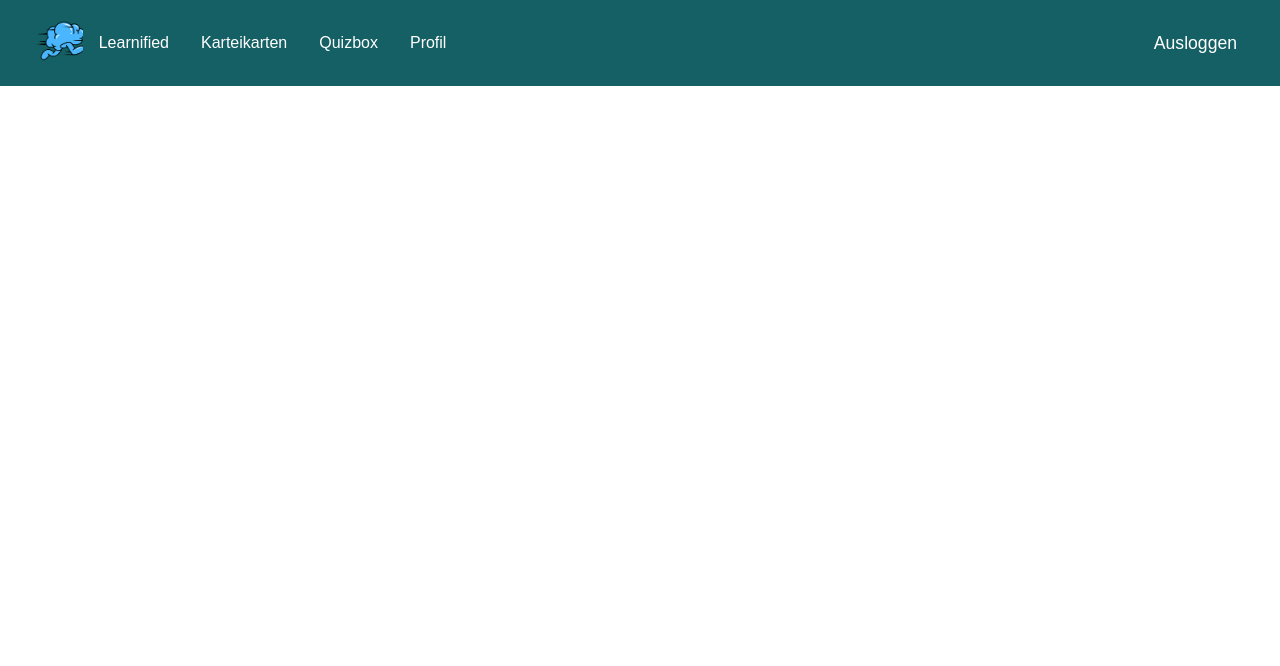
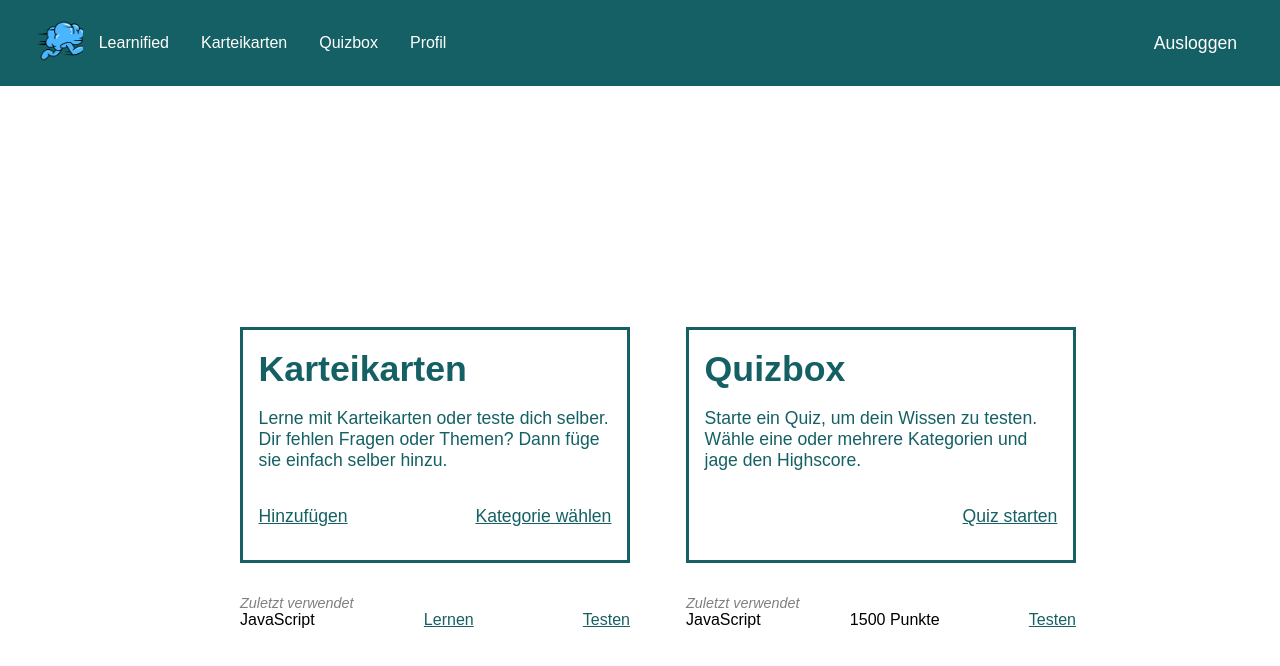
Before and after one commit to coding-bootcamps-eu/final-project-2024-08-learn-app, a Vue app: page / in a window 1280 px wide. Shown: the top 666 px of the page. Built offline with nearby package versions, Linux system fonts and the light colour scheme.

Commit message:
Home View Prototyp erstellt

```diff
--- a/src/views/HomeView.vue
+++ b/src/views/HomeView.vue
@@ -1,4 +1,154 @@
 <template>
-  <main>
-  </main>
+  <div class="home-view-wrapper">
+    <section class="home-view-container">
+      <section class="indexcards">
+        <HomeViewCard
+          :showRight="true"
+          :showLeft="true"
+          :cardText="this.text1"
+          class="index-card"
+          cardHeader="Karteikarten"
+          textLeft="Hinzufügen"
+          textRight="Kategorie wählen"
+        />
+        <div class="card-container">
+          <p class="last-used"><em> Zuletzt verwendet</em></p>
+          <div class="kartei-wrapper">
+            <p class="last-tag">JavaScript</p>
+            <RouterLink class="menu" :to="{ name: 'home' }">Lernen</RouterLink>
+            <RouterLink class="menu" :to="{ name: 'home' }">Testen</RouterLink>
+          </div>
+        </div>
+        <hr />
+      </section>
+
+      <section class="quizbox">
+        <HomeViewCard
+          :showRight="true"
+          :showLeft="false"
+          :cardText="this.text2"
+          class="quiz-card"
+          cardHeader="Quizbox"
+          textLeft=""
+          textRight="Quiz starten"
+        />
+        <div class="quiz-container">
+          <p class="last-used"><em>Zuletzt verwendet</em></p>
+          <div class="quiz-wrapper">
+            <p class="last-tag">JavaScript</p>
+            <p>1500 Punkte</p>
+            <RouterLink class="menu" :to="{ name: 'home' }">Testen</RouterLink>
+          </div>
+        </div>
+      </section>
+    </section>
+  </div>
 </template>
+<script>
+import HomeViewCard from '@/components/HomeViewCard.vue'
+
+export default {
+  data() {
+    return {
+      text1:
+        'Lerne mit Karteikarten oder teste dich selber. Dir fehlen Fragen oder Themen? Dann füge sie einfach selber hinzu.',
+      text2:
+        'Starte ein Quiz, um dein Wissen zu testen. Wähle eine oder mehrere Kategorien und jage den Highscore.',
+    }
+  },
+  components: {
+    HomeViewCard,
+  },
+}
+</script>
+
+<style scoped>
+.home-view-wrapper {
+  height: 100vh;
+  display: flex;
+  justify-content: center;
+  align-items: center;
+}
+
+.home-view-container {
+  display: flex;
+  flex-direction: column;
+  margin-inline: 1rem;
+  gap: 7%;
+}
+
+.indexcards,
+.quizbox {
+  max-width: 370px;
+  min-width: 300px;
+  margin-left: auto;
+  margin-right: auto;
+  margin-top: 3rem;
+  margin-bottom: 2rem;
+}
+.card-container {
+  margin: 2rem auto 2rem auto;
+  font-size: 1rem;
+}
+
+.quiz-card,
+.index-card {
+  color: white;
+  background-color: var(--clr-green-dark);
+}
+.quiz-container {
+  margin: 2rem auto 2rem auto;
+  font-size: 1rem;
+}
+
+.last-used {
+  font-size: 0.9rem;
+  color: grey;
+}
+.last-tag {
+  display: inline;
+}
+.menu {
+  color: var(--clr-green-dark);
+}
+
+.kartei-wrapper {
+  display: flex;
+  align-items: center;
+  justify-content: space-between;
+}
+
+.quiz-wrapper {
+  display: flex;
+  align-items: center;
+  justify-content: space-between;
+}
+
+hr {
+  border-color: lightgray;
+  border-width: 1px;
+  width: 50%;
+  margin: auto;
+}
+
+@media (min-width: 768px) {
+  .home-view-container {
+    flex-direction: row;
+  }
+  .indexcards,
+  .quizbox {
+    min-width: 390px;
+    max-width: 400px;
+    aspect-ratio: 10/6;
+  }
+  .quiz-card,
+  .index-card {
+    background-color: white;
+    color: var(--clr-green-dark);
+  }
+
+  hr {
+    display: none;
+  }
+}
+</style>
```
